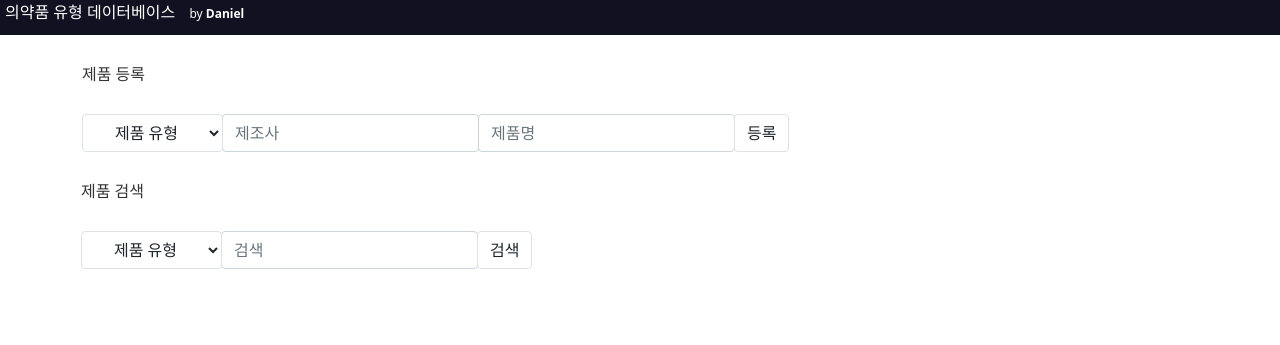
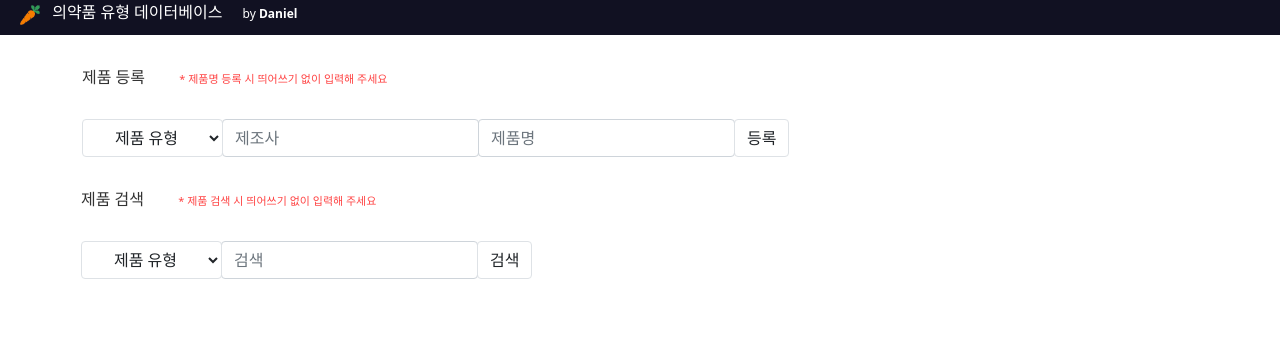
Before and after one commit to dan-studio/Med-Database, a Flask app: page / in a window 1280 px wide. Shown: the top 345 px of the page. Run offline with Flask 2, Linux system fonts and the light colour scheme; data that the repository does not hold is empty.

Commit message:
confirm message delete error fixed, carrot icon added

```diff
--- a/static/app.js
+++ b/static/app.js
@@ -61,7 +61,7 @@ function show() {
                               <td>${prodName}</td>
                               <td>${regDate}</td>
                               <td></td>
-                              <td><a href="#" onclick="confirmAction(deleteProd('${prodName}'))" class="deletebutton">삭제</a></td>
+                              <td><a href="#" onclick="deleteConfirm('${prodName}')" class="deletebutton">삭제</a></td>
                             </tr>`;
         //등록순에 따라 순서 삽입하기.
         $("#medList").append(temp_html);
@@ -70,7 +70,10 @@ function show() {
     }
   })
 }
-function deleteProd(prodName) {
+
+function deleteConfirm(prodName) {
+  let confirmAction = confirm("정말로 삭제하시겠어요?");
+  if (confirmAction == true) {
     $.ajax({
       type: 'POST',
       url: '/delete',
@@ -82,17 +85,10 @@ function deleteProd(prodName) {
         window.location.reload()
       }
     })
-}
-
-function confirmAction(){
-  let confirmAction = confirm("정말로 삭제하시겠어요?");
-  if(confirmAction){
-    deleteProd()
-  }else{
+  } else {
     alert("삭제가 취소되었어요!")
   }
 }
-
 
 function search() {
   let txt = $("#search").val();
--- a/static/styles/style.css
+++ b/static/styles/style.css
@@ -6,9 +6,14 @@ header{
   background-color: #112;
   color: white;
 }
+img{
+  height: 20px;
+  margin-top: 3px;
+  margin-left: 20px;
+}
 .title{
   font-size: 16px;
-  margin: 5px;
+  margin: 8px;
 }
 .madeBy{
   font-size: 12px;
@@ -21,6 +26,15 @@ header{
 .registerbar{
   margin-right: 30px;
 }
+.regcomment h6{
+  display: inline;
+}
+.regcomment p{
+  font-size: 11px;
+  color: rgb(255, 67, 67);
+  display: inline;
+  margin-left: 30px;
+}
 .deletebutton{
   color: rgb(255, 67, 67);
 }
--- a/templates/index.html
+++ b/templates/index.html
@@ -11,19 +11,24 @@
   <meta property="og:image" content="{{ url_for('static', filename='ogimage.jpeg') }}" />
   <script src="https://ajax.googleapis.com/ajax/libs/jquery/3.6.0/jquery.min.js"></script>
   <link rel="shortcut icon" href="{{ url_for('static', filename='favicon.ico') }}">
-  <link rel= "stylesheet" type= "text/css" href= "{{ url_for('static', filename='styles/style.css') }}"> <!--flask css호출-->
+  <link rel="stylesheet" type="text/css" href="{{ url_for('static', filename='styles/style.css') }}">
+  <!--flask css호출-->
   <link href="https://cdn.jsdelivr.net/npm/bootstrap@5.1.3/dist/css/bootstrap.min.css" rel="stylesheet">
   <script src="https://cdn.jsdelivr.net/npm/bootstrap@5.1.3/dist/js/bootstrap.bundle.min.js"></script>
 </head>
 
 <body>
   <header>
+    <img src="{{ url_for('static', filename='carrot.png') }}" alt="당근아이콘">
     <span class="title">의약품 유형 데이터베이스</span>
     <span class="title madeBy">by <strong>Daniel</strong></span>
   </header>
   <div class="container input-group">
     <div class="registerbar">
-      <h6>제품 등록</h6>
+      <div class="regcomment">
+        <h6>제품 등록</h6>
+        <p>* 제품명 등록 시 띄어쓰기 없이 입력해 주세요</p>
+      </div>
       <div class="input-group col-md-12">
         <div class="form">
           <select onchange="getListValue()" class="btn btn-white btn-md border select" id="sort">
@@ -49,7 +54,10 @@
       </div>
     </div>
     <div class="searchbar">
-      <h6>제품 검색</h6>
+      <div class="regcomment">
+        <h6>제품 검색</h6>
+        <p>* 제품 검색 시 띄어쓰기 없이 입력해 주세요</p>
+      </div>
       <div class="input-group col-md-12">
         <div class="form">
           <select onchange="getListValue()" class="btn btn-white btn-md border select" id="sort">
@@ -90,7 +98,8 @@
       </tbody>
     </table>
   </div>
-  <script src="{{ url_for('static',filename='app.js') }}"> </script> <!--flask js 호출-->
+  <script src="{{ url_for('static',filename='app.js') }}"> </script>
+  <!--flask js 호출-->
 </body>
 
 </html>
```
Also changed, not shown: static/carrot.png (added), 2 other files. Lines whose indentation alone changed are shown as unchanged.
